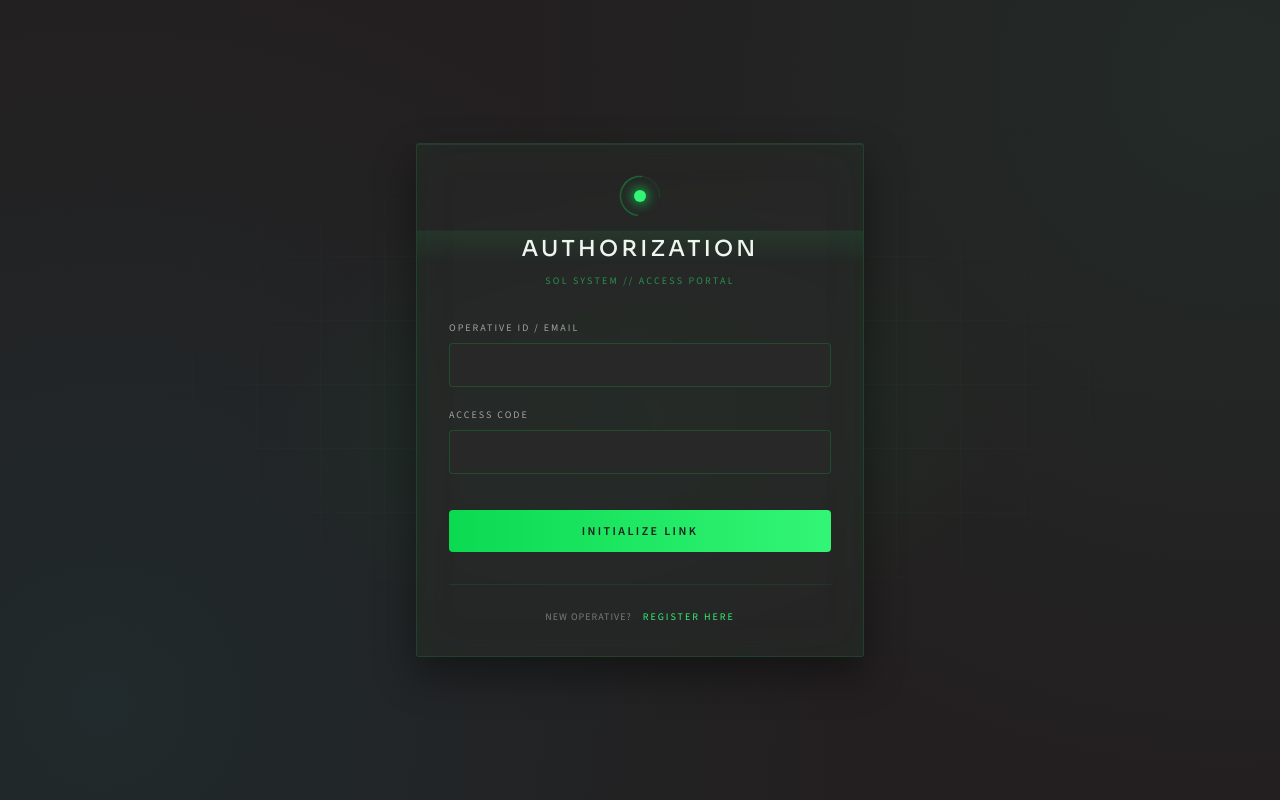
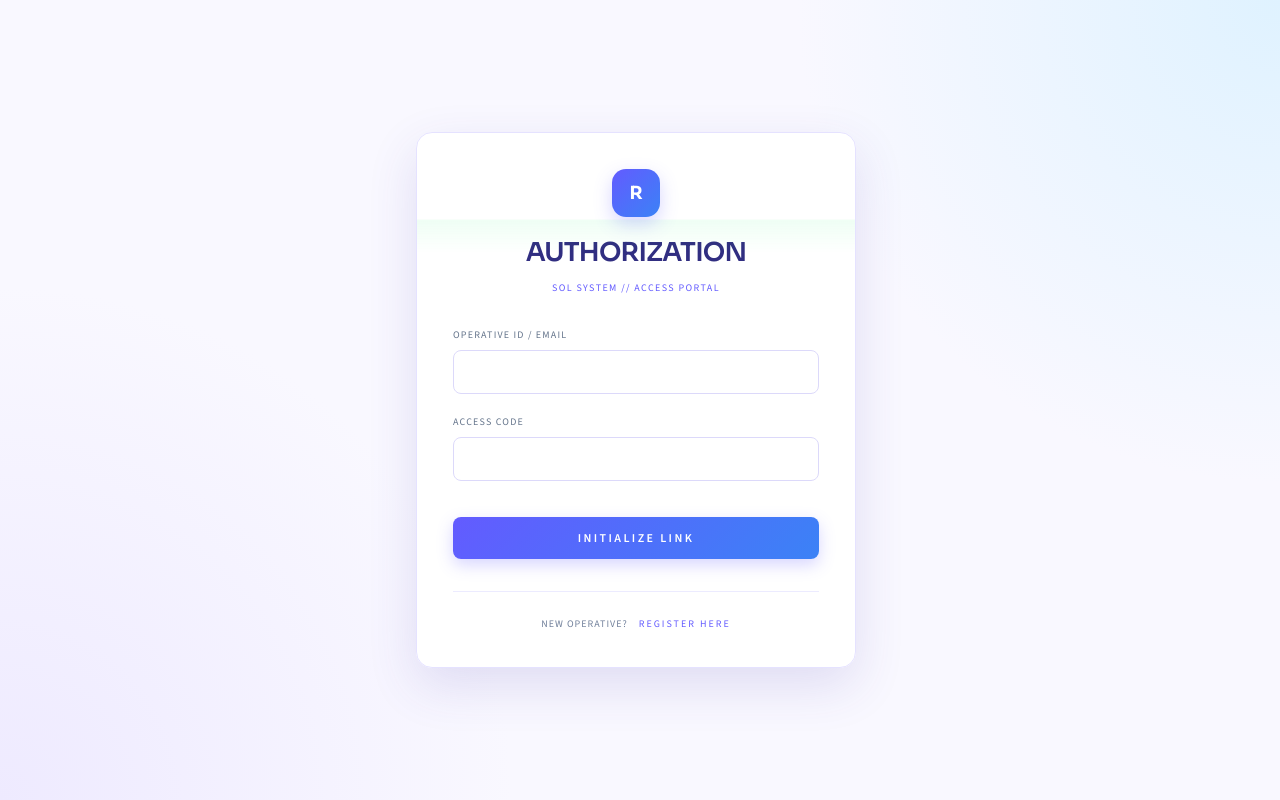
Before and after one commit to nikhil-reds/Orbital_command_center, a Next.js app: page /signin in a window 1280 px wide. Built offline with nearby package versions, Linux system fonts and the light colour scheme.

Commit message:
feat: enhance SignIn component with improved styling and structure

```diff
--- a/app/signin/page.tsx
+++ b/app/signin/page.tsx
@@ -3,6 +3,7 @@
 import React, { useState } from "react";
 import Link from "next/link";
 import { useRouter } from "next/navigation";
+import "../auth.css";
 
 export default function SignIn() {
   const [email, setEmail] = useState("");
@@ -32,22 +33,22 @@ export default function SignIn() {
   };
 
   return (
-    <div className="min-h-screen flex items-center justify-center relative overflow-hidden" style={{ backgroundColor: '#231F20', color: '#F6F6F3' }}>
+    <div className="auth-page min-h-screen flex items-center justify-center relative overflow-hidden" style={{ backgroundColor: '#231F20', color: '#F6F6F3' }}>
 
       {/* Background styling matching the dashboard */}
-      <div style={{ position: 'absolute', inset: 0, pointerEvents: 'none', backgroundImage: 'linear-gradient(rgba(11,218,81,.045) 1px, transparent 1px), linear-gradient(90deg, rgba(11,218,81,.045) 1px, transparent 1px)', backgroundSize: '64px 64px', maskImage: 'radial-gradient(ellipse 70% 60% at 50% 50%, #000 10%, transparent 78%)', WebkitMaskImage: 'radial-gradient(ellipse 70% 60% at 50% 50%, #000 10%, transparent 78%)' }}></div>
-      <div style={{ position: 'absolute', inset: 0, pointerEvents: 'none', background: 'radial-gradient(ellipse 40% 44% at 50% 52%, rgba(8,160,60,.13), transparent 70%), radial-gradient(circle at 8% 88%, rgba(11,135,147,.10), transparent 55%), radial-gradient(circle at 96% 10%, rgba(31,191,138,.07), transparent 50%)' }}></div>
+      <div className="auth-background" style={{ position: 'absolute', inset: 0, pointerEvents: 'none', backgroundImage: 'linear-gradient(rgba(11,218,81,.045) 1px, transparent 1px), linear-gradient(90deg, rgba(11,218,81,.045) 1px, transparent 1px)', backgroundSize: '64px 64px', maskImage: 'radial-gradient(ellipse 70% 60% at 50% 50%, #000 10%, transparent 78%)', WebkitMaskImage: 'radial-gradient(ellipse 70% 60% at 50% 50%, #000 10%, transparent 78%)' }}></div>
+      <div className="auth-glow" style={{ position: 'absolute', inset: 0, pointerEvents: 'none', background: 'radial-gradient(ellipse 40% 44% at 50% 52%, rgba(8,160,60,.13), transparent 70%), radial-gradient(circle at 8% 88%, rgba(11,135,147,.10), transparent 55%), radial-gradient(circle at 96% 10%, rgba(31,191,138,.07), transparent 50%)' }}></div>
 
       <div className="relative z-10 w-full max-w-md">
         {/* Panel wrapper */}
         <div
-          className="hover:border-[rgba(51,245,117,.4)] hover:shadow-[inset_0_1px_0_rgba(148,250,182,.16),_inset_0_0_50px_rgba(6,121,45,.2),_0_18px_46px_rgba(0,0,0,.5)]"
+          className="auth-panel hover:border-[rgba(51,245,117,.4)] hover:shadow-[inset_0_1px_0_rgba(148,250,182,.16),_inset_0_0_50px_rgba(6,121,45,.2),_0_18px_46px_rgba(0,0,0,.5)]"
           style={{ position: 'relative', overflow: 'hidden', border: '1px solid rgba(11,218,81,.15)', borderRadius: '3px', background: 'rgba(41,41,41,.65)', backdropFilter: 'blur(18px)', boxShadow: 'inset 0 1px 0 rgba(148,250,182,.08), inset 0 0 40px rgba(4,83,31,.12), 0 18px 40px rgba(0,0,0,.4)', padding: '32px', transition: 'border-color .5s ease, box-shadow .5s ease' }}>
 
           <div style={{ position: 'absolute', left: 0, right: 0, top: 0, height: '34px', background: 'linear-gradient(180deg, rgba(51,245,117,.16), transparent)', pointerEvents: 'none', animation: 'om-panel-scan 9s ease-in-out infinite' }}></div>
 
-          <div className="flex flex-col items-center mb-8">
-            <div style={{ position: 'relative', width: '40px', height: '40px', display: 'grid', placeItems: 'center', marginBottom: '16px' }}>
+          <div className="auth-heading flex flex-col items-center mb-8">
+            <div className="auth-emblem" style={{ position: 'relative', width: '40px', height: '40px', display: 'grid', placeItems: 'center', marginBottom: '16px' }}>
               <div style={{ position: 'absolute', inset: 0, border: '1px solid rgba(11,218,81,.5)', borderRadius: '50%', animation: 'om-spin 14s linear infinite', borderTopColor: 'transparent', borderLeftColor: 'rgba(11,218,81,.15)' }}></div>
               <div style={{ width: '12px', height: '12px', borderRadius: '50%', background: '#33F575', boxShadow: '0 0 12px 2px rgba(11,218,81,.75)' }}></div>
             </div>
@@ -56,7 +57,7 @@ export default function SignIn() {
           </div>
 
           {error && (
-            <div className="mb-5 rounded p-3 text-center" style={{ fontFamily: 'var(--font-body), sans-serif', fontSize: '11px', letterSpacing: '.1em', background: 'rgba(168,31,42,.2)', border: '1px solid rgba(211,39,53,.4)', color: '#F3CED1' }}>
+            <div className="auth-error mb-5 rounded p-3 text-center" style={{ fontFamily: 'var(--font-body), sans-serif', fontSize: '11px', letterSpacing: '.1em', background: 'rgba(168,31,42,.2)', border: '1px solid rgba(211,39,53,.4)', color: '#F3CED1' }}>
               {error}
             </div>
           )}
@@ -89,14 +90,14 @@ export default function SignIn() {
             <button
               type="submit"
               disabled={loading}
-              className="mt-4 w-full p-3 rounded text-[#231F20] hover:text-[#231F20] transition-all hover:shadow-[0_0_20px_rgba(11,218,81,.6)]"
+              className="auth-submit mt-4 w-full p-3 rounded text-[#231F20] hover:text-[#231F20] transition-all hover:shadow-[0_0_20px_rgba(11,218,81,.6)]"
               style={{ background: 'linear-gradient(90deg, #0BDA51, #33F575)', fontFamily: 'var(--font-body), sans-serif', fontSize: '12px', letterSpacing: '.2em', fontWeight: 600 }}
             >
               {loading ? "CONNECTING..." : "INITIALIZE LINK"}
             </button>
           </form>
 
-          <div className="mt-8 pt-6 border-t border-[rgba(11,218,81,.1)] text-center">
+          <div className="auth-footer mt-8 pt-6 border-t border-[rgba(11,218,81,.1)] text-center">
             <p style={{ fontFamily: 'var(--font-body), sans-serif', fontSize: '10px', letterSpacing: '.1em', color: 'rgba(246,246,243,.4)' }}>
               NEW OPERATIVE?{' '}
               <Link href="/signup" className="text-[#33F575] hover:text-[#94FAB6] hover:shadow-[0_0_10px_rgba(51,245,117,.5)] transition-all ml-2" style={{ letterSpacing: '.2em' }}>
```
